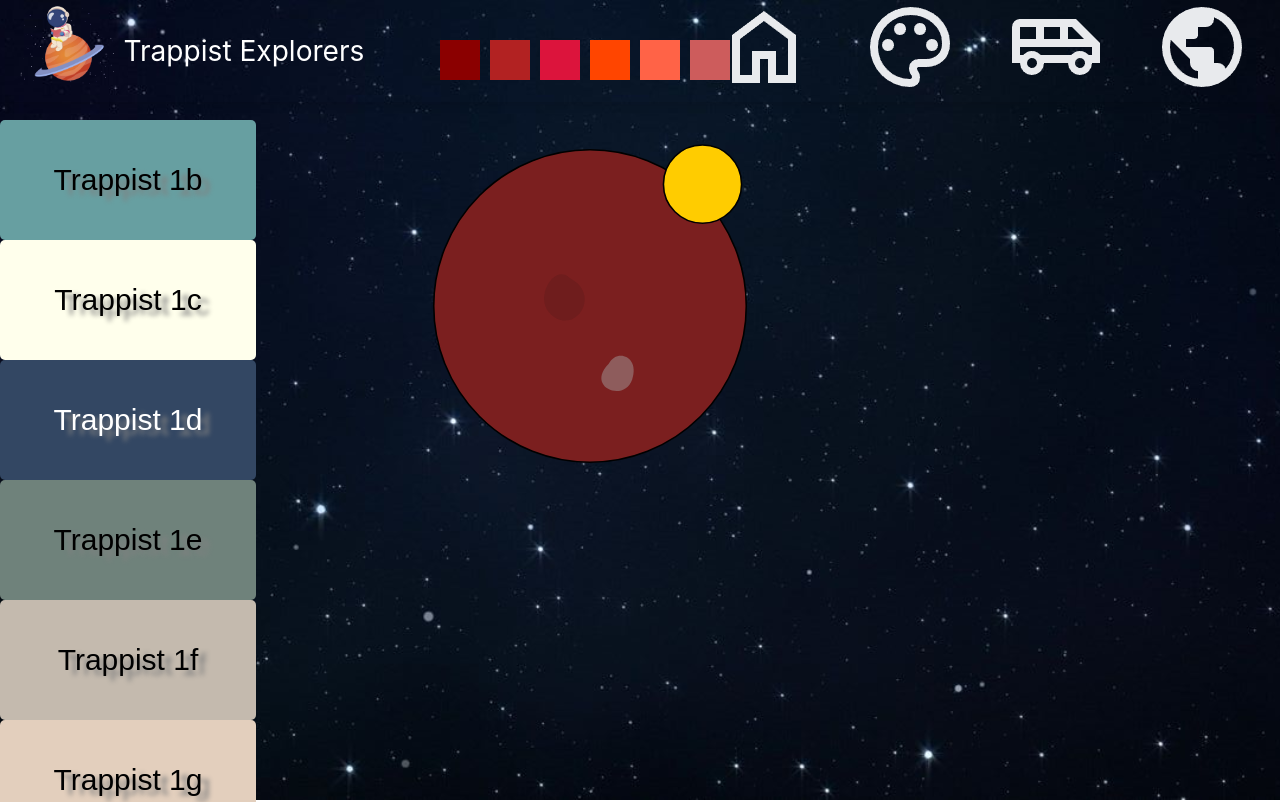
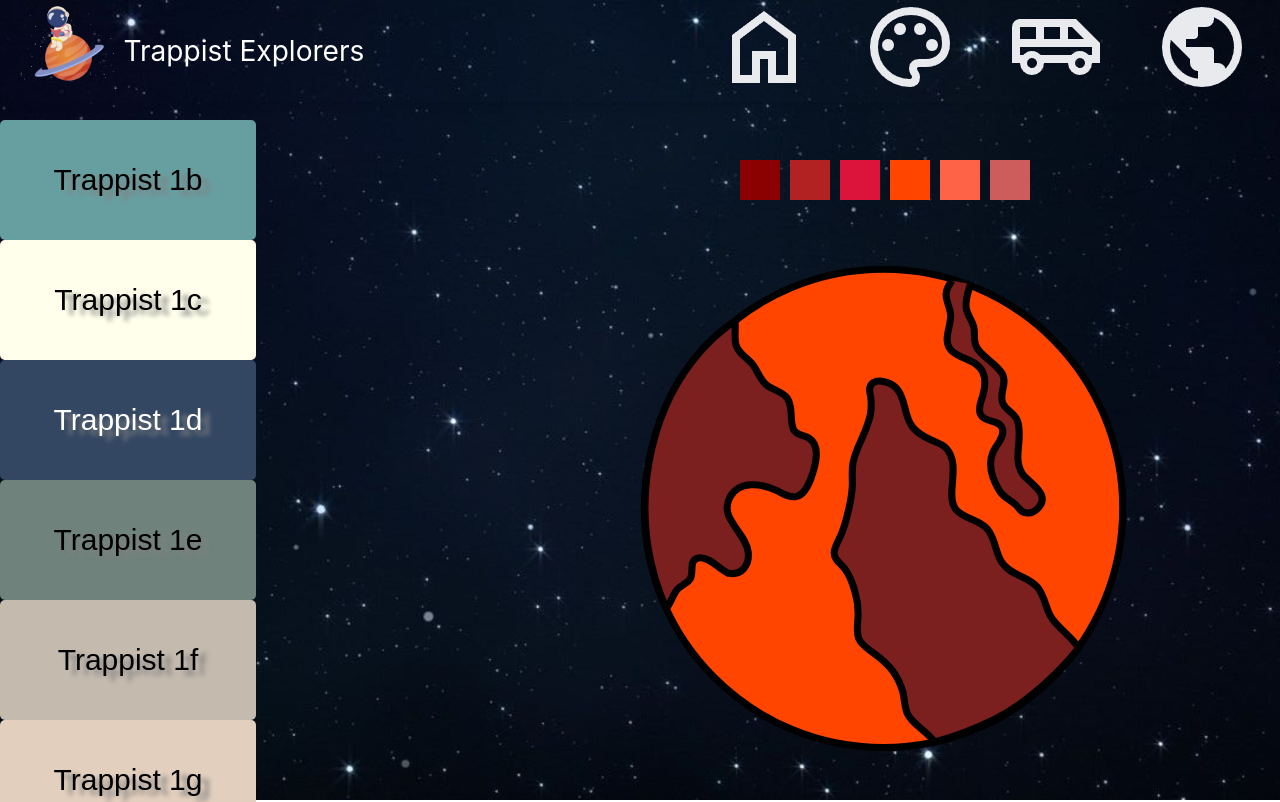
Before and after one commit to bimnett/explore-trappist-1, a Vue app in the folder vue-project/: page /painting in a window 1280 px wide. Shown: the top 802 px of the page. Built offline with nearby package versions, Linux system fonts and the light colour scheme.

Commit message:
Add coloring planet for trappist-1b

```diff
--- a/vue-project/src/components/ColorablePlanet.vue
+++ b/vue-project/src/components/ColorablePlanet.vue
@@ -12,45 +12,22 @@
     </div>
 
     <!-- SVG representation of TRAPPIST-1b -->
-    <svg
-      xmlns="http://www.w3.org/2000/svg"
-      viewBox="0 0 512 512"
-      @click="fillColor($event)"
-    >
-      <!-- Planet (TRAPPIST-1b) -->
-      <circle
-        id="planet"
-        :fill="regionColors.planet"
-        cx="256"
-        cy="256"
-        r="200"
-        stroke="black"
-        stroke-width="2"
-      />
+    <svg version="1.2" xmlns="http://www.w3.org/2000/svg" viewBox="0 0 1133 1094" width="1133" height="1094" @click="fillColor($event)">
+	<title>trappist-1b_outline-svg</title>
 
-      <!-- Star (TRAPPIST-1's M-type star) -->
-      <circle
-        id="star"
-        :fill="regionColors.star"
-        cx="400"
-        cy="100"
-        r="50"
-        stroke="black"
-        stroke-width="2"
-      />
 
-      <!-- Surface Features -->
-      <path
-        id="surface1"
-        :fill="regionColors.surface1"
-        d="M230 220 C 210 200, 180 250, 210 270 S 270 240, 230 220 Z"
-      />
-      <path
-        id="surface2"
-        :fill="regionColors.surface2"
-        d="M280 330 C 290 310, 320 320, 310 350 S 250 360, 280 330 Z"
-      />
-    </svg>
+	<path id="Shape_4" :fill="regionColors.Shape_4" class="s0" fill-rule="evenodd"  d="m415.8 747.5c-187.4 0-338.8-151.4-338.8-338.8 0-187.3 151.4-338.7 338.8-338.7 187.3 0 338.7 151.4 338.7 338.8 0 187.3-151.4 338.7-338.8 338.7z"/>
+	<path id="Shape_5" :fill="regionColors.Shape_5" class="s0" fill-rule="evenodd"  d="m512.7 86.3c-4.6 6.4-8.5 11.6-8.4 20 0.2 9.4 5.5 18 6.4 27.4 1.6 16.4-12.6 37.7 1.1 51.3 12.8 12.9 36.1 12.7 44.5 30.8 4.8 10.4 3.1 22.1 0.1 32.7-2.4 8.3-7.3 17.7-3.6 26.3 5.7 13.4 26.4 7.3 31.1 20.5 4.4 12.3-9.4 24.1-13.4 34.5-7.1 17.7-0.3 38.1 9.2 53.8 5.9 9.8 15.2 12.6 23.2 20 4.7 4.3 6.9 10.5 14.1 11.5 13.3 2 27.9-13.1 21.9-26.3-5.1-11.2-16.7-17.9-24.9-26.7-17.7-23.8 0.6-51.5-8.7-77.5-3.9-11.2-16.3-14.5-20.7-25-5.9-13.8 7-27.6-0.7-41.4-8.5-15.1-26.2-21.7-35.5-36.2-6.6-10.3-2.4-19.4-4.9-30.1-2-8.8-8.2-16-10.3-24.7-2.9-12.1 2.5-24.6 5.5-36.2"/>
+	<path id="Shape_6" :fill="regionColors.Shape_6" class="s0" fill-rule="evenodd"  d="m205.3 143.9c1.6 10.9-1.8 24.1 1.9 34.5 4.4 12.9 16.2 16.9 23.8 27.3 6.3 8.8 9.8 19.8 18 27.3 8.5 7.7 23.9 10.1 30.4 19.8 9.2 14.1 2.6 29.9 8.7 43.9 3.9 8.8 14.3 8 21.4 12.2 10.4 6.1 11.9 19.7 10.5 30.5-1.2 9.5-4.1 19-7.5 27.9-3.4 8.9-9.2 21.8-19.5 24.5-10.5 2.7-20.1-4.4-29-8.6-20.4-9.4-52-14.8-65.5 9-17.4 30.6 22.7 50.4 25.6 78.7 1.8 18.2-8.8 32.8-27.6 29.9-12.2-4.7-27.7-23.8-41.7-22-15.8 2-7.4 19.4-12.5 28.9-4.2 7.9-13.9 9.6-19.2 16.6-6 7.9-8.7 17.8-14.7 25.8 0 0-51.2-94-21-225.6 30.3-131.7 117.9-180.6 117.9-180.6z"/>
+	<path id="Shape_7" :fill="regionColors.Shape_7" class="s0" fill-rule="evenodd"  d="m487.8 739.4c-9.4-14.8-31.7-24.5-38.5-40.5-4.1-9.6-3.7-20.3-6.3-30.2-2.9-10.7-8-21.2-14.6-30.1-7.6-10.4-17.3-18.2-27.7-25.6-7.5-5.5-17-11.3-20.3-20.5-3.5-9.9-1.2-20.3-0.8-30.4 0.6-12.5-1.1-24.7-4.7-36.7-3.2-11.2-7.4-22.2-14.5-31.6-5.3-7-15.1-12.5-14.6-22.5 0.5-8.2 5.5-15.6 8.7-22.9 4.2-9.3 7.1-19 9.6-28.8 3.6-13.8 6.7-28 7.4-42.2 0.5-11.3-1.2-22.1 1-33.4 4.8-24.5 21-45.1 25-70.1 0.9-7.5 1.1-14.8 0.2-22.4-0.4-3.5-2.1-8.1-1.7-11.6 2.2-19.3 29.8-10.3 38.2-1.1 14.1 15.5 9.7 39.7 23.3 55.6 6.9 8.2 16.2 13.3 25.7 17.6 7 3.1 16.1 5.7 21.4 11.6 13.4 15 9.5 37.1 8.2 55.3-0.8 10.1-1.7 21.9 4.8 30.5 11.4 14.8 33.2 14.5 45.4 28.8 11.3 13.2 10.8 33.2 20.7 47.7 12.8 18.6 36.9 18.6 50.4 35 9.2 11.3 10.9 26.6 17.5 39.3 7.1 13.5 22.1 23.8 32 35.5 3 3.4 5.8 6.8 8.4 10.4 0 0-28.3 39-80.1 77.4-51.7 38.4-124.1 55.9-124.1 55.9z"/>
+
+
+</svg>
+
+
+  <div>
+
+  </div>
   </div>
 </template>
 
@@ -60,10 +37,10 @@ export default {
     return {
       selectedColor: '#8B0000', // Default selected color (dark red)
       regionColors: {
-        planet: '#7b1f1f', // Default color for the planet (TRAPPIST-1b)
-        star: '#ffcc00', // Default color for the star (yellowish)
-        surface1: '#6f1d1d', // Surface feature 1 color
-        surface2: '#8e5c5c', // Surface feature 2 color
+        Shape_4: '#FF4500', // Default color for the planet (TRAPPIST-1b)
+        Shape_5: '#7b1f1f', // Default color for the planet (TRAPPIST-1b)
+        Shape_6: '#7b1f1f', // Default color for the planet (TRAPPIST-1b)
+        Shape_7: '#7b1f1f', // Default color for the planet (TRAPPIST-1b)
       },
       colors: ['#8B0000', '#B22222', '#DC143C', '#FF4500', '#FF6347', '#CD5C5C'],
     };
@@ -87,13 +64,15 @@ export default {
   display: flex;
   flex-direction: column;
   align-items: center;
+  margin-top: 120px;
+  margin-left: 400px;
   height: 200vh;
   width: 150vh;
 }
 
 .palette {
-  margin-bottom: 20px;
-  margin-right: 20px;
+  margin-bottom: 0px;
+  margin-right: 220px;
 }
 
 .color-button {
@@ -106,8 +85,13 @@ export default {
 }
 
 svg {
-  width: 400px;
-  height: 400px;
+  width: 800px;
+  height: 800px;
   margin-right: 20px;
 }
+.s0 {
+  stroke: #000000;
+  stroke-miterlimit:100;
+  stroke-width: 10
+}
 </style>
```
